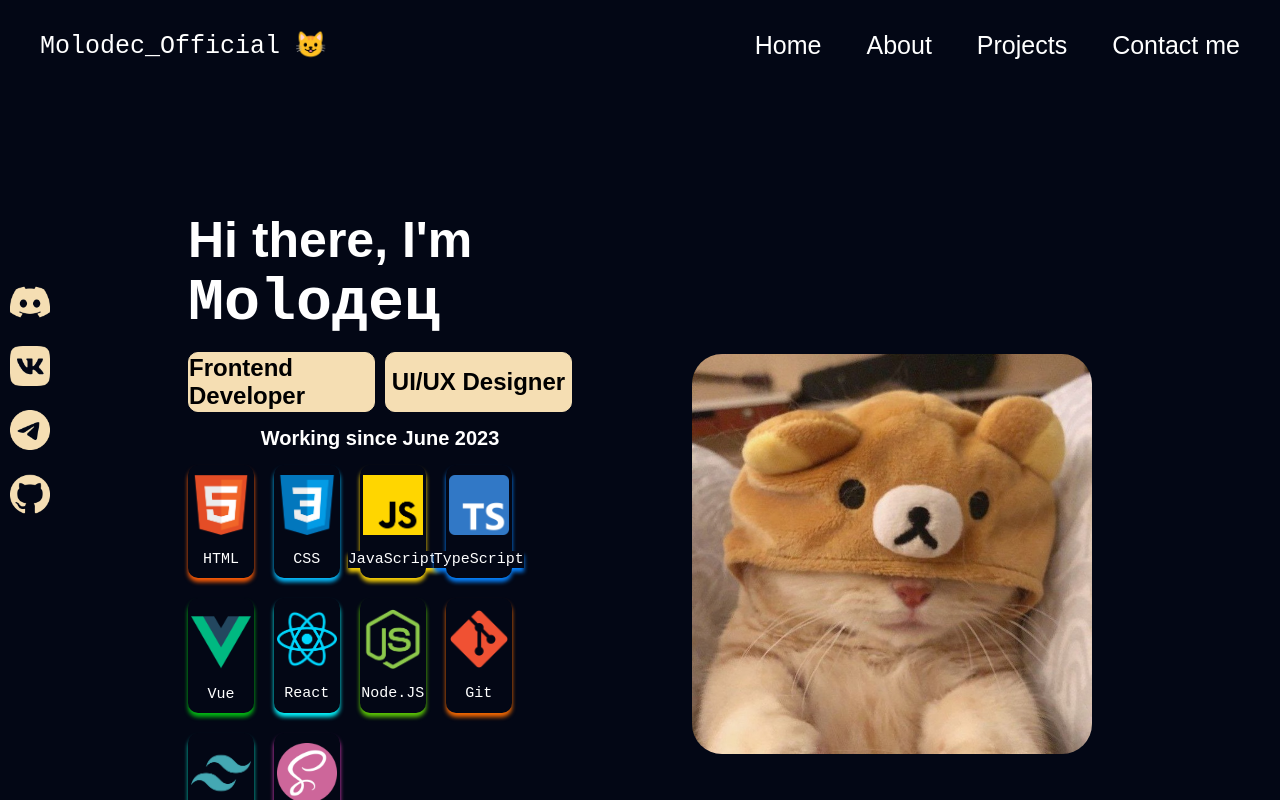
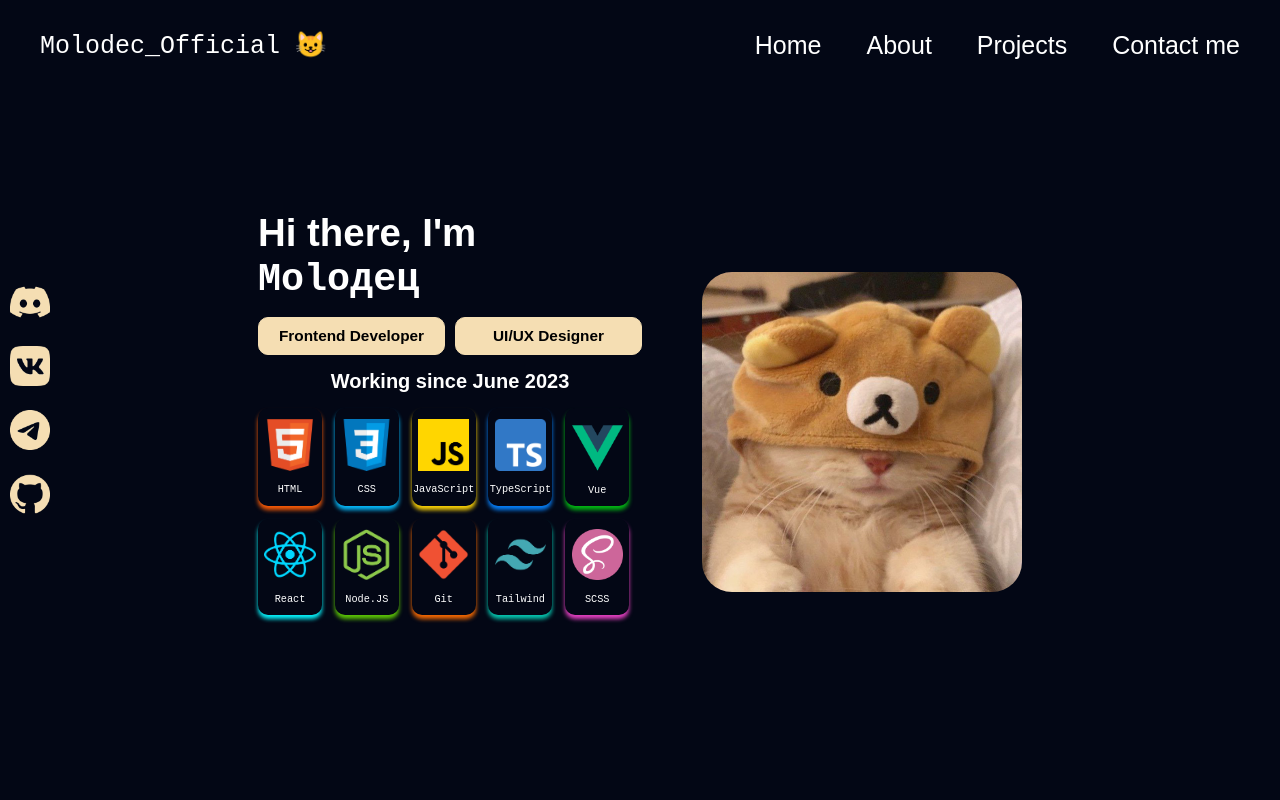
Before and after one commit to MolodecOfficial/MoloPortfolio, a Vue app: page / in a window 1280 px wide. Shown: the top 800 px of the page. Built offline with nearby package versions, Linux system fonts and the light colour scheme.

Commit message:
MainComponent adaptive

```diff
--- a/src/components/Links.vue
+++ b/src/components/Links.vue
@@ -28,7 +28,7 @@ section {
   transform: translate(0, -50%);
   z-index: 1;
   & img {
-    width: 40px;
+    width: clamp(25px, 3.5vw, 40px);;
     margin: 10px;
     transition: all 0.15s ease-in-out;
     &:hover {
--- a/src/components/MainComponent.vue
+++ b/src/components/MainComponent.vue
@@ -56,7 +56,7 @@ const technologies: Array<Technology> = [
   <section class="main_component">
     <div class="main_text">
       <h1>
-        Hi there, I'm <code>Moloдец</code>
+        Hi there, I'm <code> Moloдец</code>
       </h1>
       <div class="jobs">
         <h3>
@@ -90,11 +90,11 @@ const technologies: Array<Technology> = [
   align-items: center;
   display: flex;
   flex-direction: row;
-  gap: 120px;
+  gap: clamp(60px, 2.5vw, 100px);
   width: 100%;
   & .me {
-    margin-top: 50px;
-    width: 400px;
+    margin-top: clamp(0px, 3vw, 50px);
+    width: clamp(250px, 25vw, 400px);
     border-radius: 30px;
   }
 }
@@ -105,23 +105,23 @@ const technologies: Array<Technology> = [
   width: 30vw;
 }
 h1 {
-  font-size: 50px;
+  font-size: clamp(20px, 3vw, 60px);
   font-family: Poppins, sans-serif;
   color: white;
   & code {
-    font-size: 60px;
+    font-size: clamp(20px, 3vw, 60px);
   }
 }
 h3 {
   display: flex;
   justify-content: center;
-  font-size: 24px;
+  font-size: clamp(2px, 1.2vw, 1.5rem);
   font-family: Poppins, sans-serif;
   border: 1px solid wheat;
   background-color: wheat;
   border-radius: 10px;
   width: 300px;
-  height: 60px;
+  height: clamp(20px, 3vw, 60px);
   align-items: center;
   color: black;
 }
@@ -133,7 +133,7 @@ h5 {
   display: flex;
   justify-content: center;
   color: white;
-  font-size: 20px;
+  font-size: clamp(10px, 2vw, 20px);
   font-family: Poppins, sans-serif;
 }
 h6 {
@@ -143,7 +143,7 @@ h6 {
 }
 .blocks {
   display: flex;
-  gap: 20px;
+  gap: clamp(6px, 1vw, 20px);
   flex-wrap: wrap;
   width: 30vw;
 }
--- a/src/components/Nav.vue
+++ b/src/components/Nav.vue
@@ -27,7 +27,7 @@
   cursor: default;
   margin-left: 40px;
   color: white;
-  font-size: 25px;
+  font-size: clamp(6px, 2.5vw, 25px);
   transition: all 0.1s ease-in-out;
   &:hover {
     color: wheat;
@@ -43,7 +43,7 @@
     font-family: Poppins, sans-serif;
     color: white;
     text-decoration: none;
-    font-size: 25px;
+    font-size: clamp(6px, 2.5vw, 25px);
     transition: all 0.2s ease-in-out;
     &:hover {
       color: wheat;
--- a/src/components/UI/MyTechnology.vue
+++ b/src/components/UI/MyTechnology.vue
@@ -16,21 +16,21 @@ const propsTechnology = defineProps( {
 
 <style scoped>
 .block {
-  width: 5.15vw;
+  width: clamp(60px, 5vw, 5.15vw);
   display: flex;
   flex-direction: column;
   align-items: center;
   justify-content: center;
-  row-gap: 16px;
-  border-radius: 10px;
+  row-gap: clamp(2px, 1vw, 16px);
+  border-radius: clamp(1px, 1vw, 10px);
   & .block_img {
     margin-top: 10px;
-    width: 60px;
+    width: clamp(18px, 4vw, 60px);
   }
   & code {
     color: white;
     margin-bottom: 10px;
-    font-size: 15px;
+    font-size: clamp(10px, 0.8vw, 15px);
     cursor: default;
   }
 }
```
